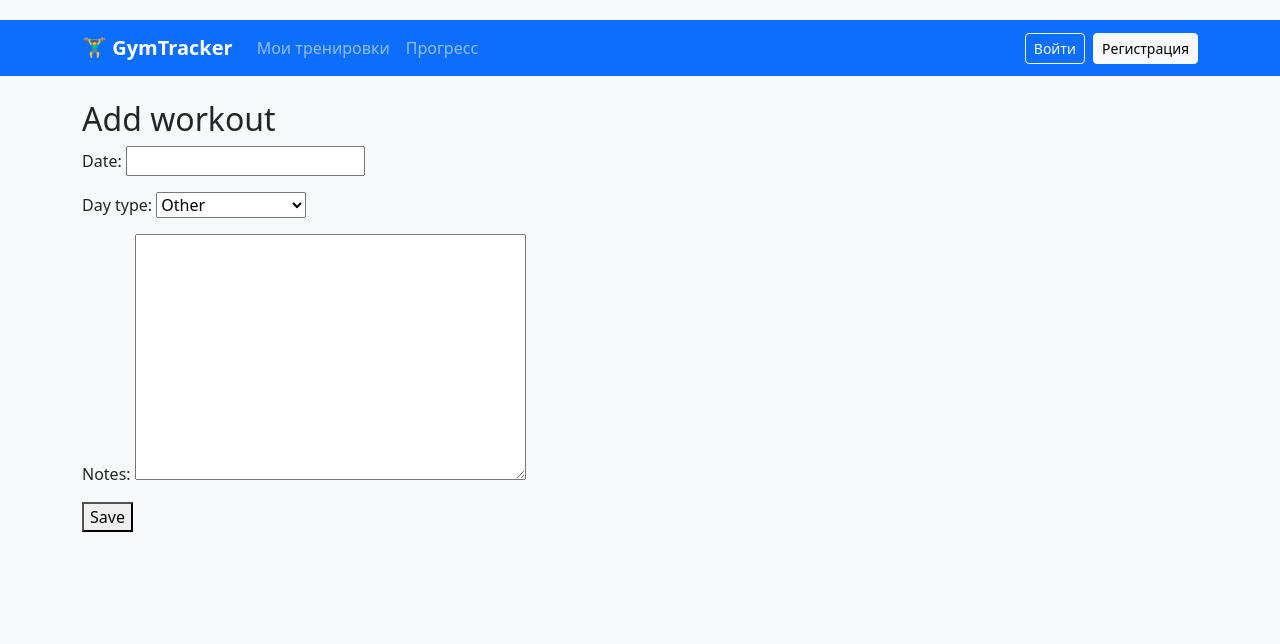
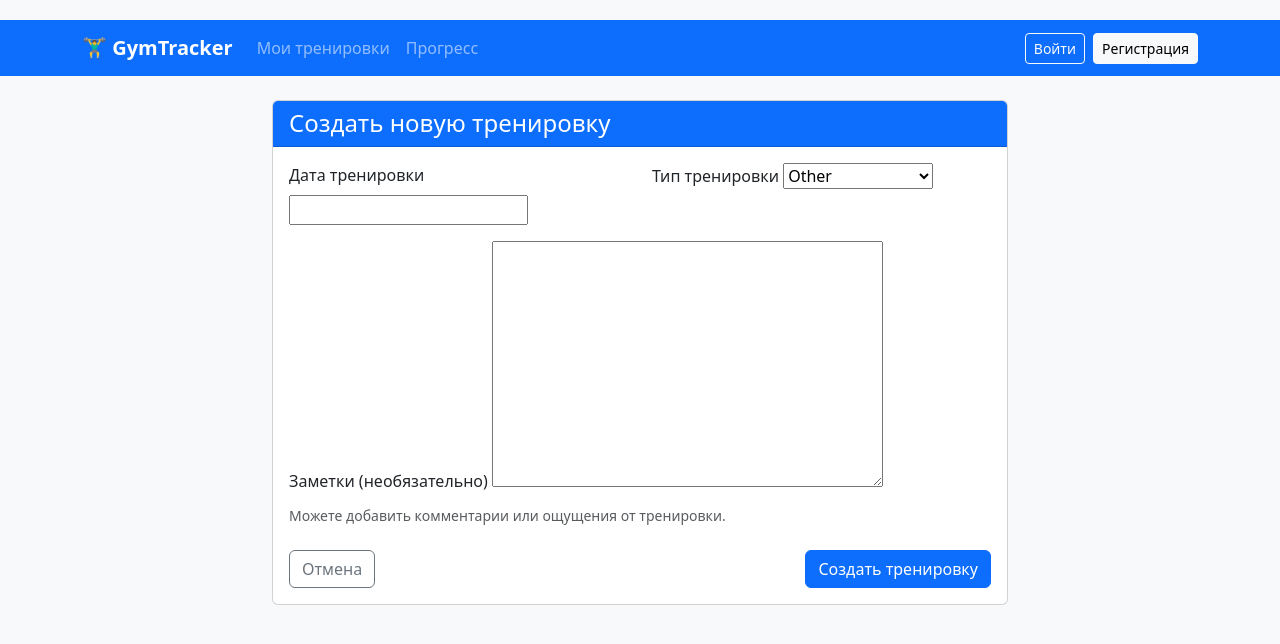
Before and after one commit to daaangit/Python-project, a Django app: page /workout/add/ in a window 1280 px wide. Shown: the top 644 px of the page. Run offline with Django 5.2, Linux system fonts and the light colour scheme.

Commit message:
style: redesign workout form with improved UX and validation
- Created card-based form layout with proper spacing
- Added Bootstrap Icons for form labels
- Improved date and day type input fields
- Added form validation and error display
- Enhanced textarea for notes with resize capability

```diff
--- a/workouts/templates/workouts/workout_form.html
+++ b/workouts/templates/workouts/workout_form.html
@@ -1,12 +1,101 @@
 {% extends "workouts/base.html" %}
 
+{% block title %}{% if object %}Редактировать тренировку{% else %}Новая тренировка{% endif %}{% endblock %}
+
 {% block content %}
-<h2>{% if object %}Edit workout{% else %}Add workout{% endif %}</h2>
+<div class="row justify-content-center">
+    <div class="col-lg-8">
+        <div class="card">
+            <div class="card-header bg-primary text-white">
+                <h4 class="mb-0">
+                    <i class="bi bi-{% if object %}pencil{% else %}plus-circle{% endif %}"></i>
+                    {% if object %}Редактировать тренировку{% else %}Создать новую тренировку{% endif %}
+                </h4>
+            </div>
+            <div class="card-body">
+                <form method="post" novalidate>
+                    {% csrf_token %}
 
-<form method="post">
-    {% csrf_token %}
-    {{ form.as_p }}
-    <button type="submit">Save</button>
-</form>
+                    {% if form.non_field_errors %}
+                    <div class="alert alert-danger">
+                        {% for error in form.non_field_errors %}
+                            {{ error }}
+                        {% endfor %}
+                    </div>
+                    {% endif %}
 
+                    <div class="row mb-3">
+                        <div class="col-md-6">
+                            <label for="{{ form.date.id_for_label }}" class="form-label">
+                                <i class="bi bi-calendar"></i> Дата тренировки
+                            </label>
+                            {{ form.date }}
+                            {% if form.date.errors %}
+                            <div class="invalid-feedback d-block">
+                                {% for error in form.date.errors %}
+                                    {{ error }}
+                                {% endfor %}
+                            </div>
+                            {% endif %}
+                        </div>
+
+                        <div class="col-md-6">
+                            <label for="{{ form.day_type.id_for_label }}" class="form-label">
+                                <i class="bi bi-tags"></i> Тип тренировки
+                            </label>
+                            {{ form.day_type }}
+                            {% if form.day_type.errors %}
+                            <div class="invalid-feedback d-block">
+                                {% for error in form.day_type.errors %}
+                                    {{ error }}
+                                {% endfor %}
+                            </div>
+                            {% endif %}
+                        </div>
+                    </div>
+
+                    <div class="mb-3">
+                        <label for="{{ form.notes.id_for_label }}" class="form-label">
+                            <i class="bi bi-journal-text"></i> Заметки (необязательно)
+                        </label>
+                        {{ form.notes }}
+                        <div class="form-text">Можете добавить комментарии или ощущения от тренировки.</div>
+                        {% if form.notes.errors %}
+                        <div class="invalid-feedback d-block">
+                            {% for error in form.notes.errors %}
+                                {{ error }}
+                            {% endfor %}
+                        </div>
+                        {% endif %}
+                    </div>
+
+                    <div class="d-flex justify-content-between mt-4">
+                        <a href="{% url 'workout_list' %}" class="btn btn-outline-secondary">
+                            <i class="bi bi-arrow-left"></i> Отмена
+                        </a>
+                        <button type="submit" class="btn btn-primary">
+                            <i class="bi bi-check-circle"></i> {% if object %}Сохранить изменения{% else %}Создать тренировку{% endif %}
+                        </button>
+                    </div>
+                </form>
+            </div>
+        </div>
+    </div>
+</div>
+
+<style>
+    .form-control, .form-select {
+        padding: 0.75rem;
+        border-radius: 0.5rem;
+        border: 1px solid #dee2e6;
+    }
+    .form-control:focus, .form-select:focus {
+        border-color: #0d6efd;
+        box-shadow: 0 0 0 0.25rem rgba(13, 110, 253, 0.25);
+    }
+    textarea.form-control {
+        min-height: 120px;
+        resize: vertical;
+    }
+</style>
 {% endblock %}
```
